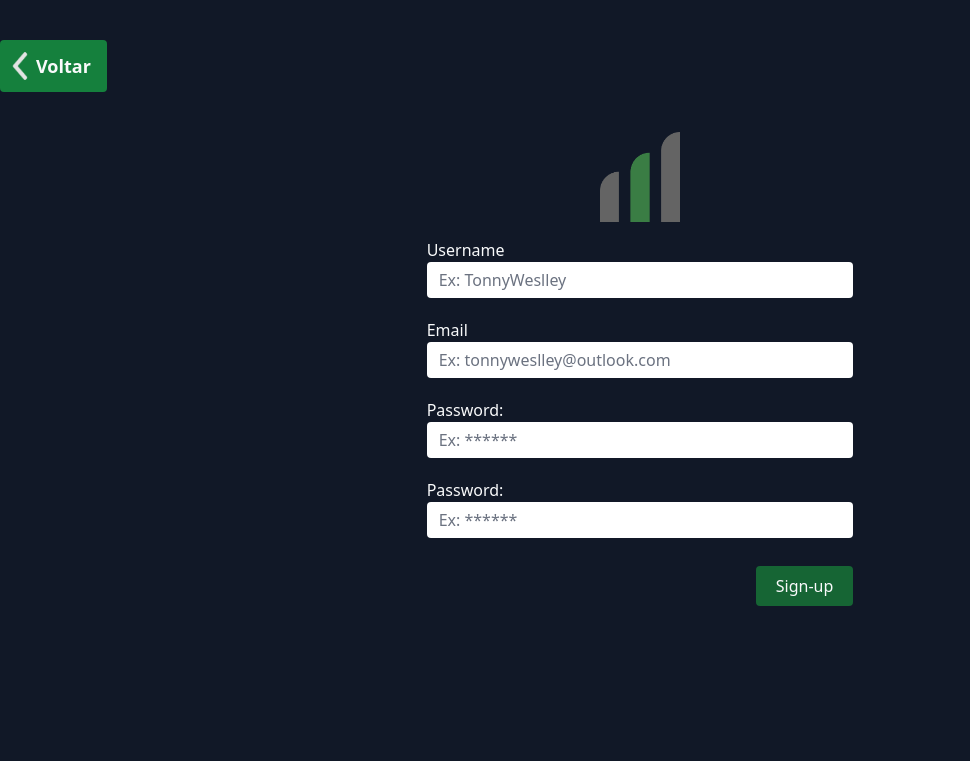
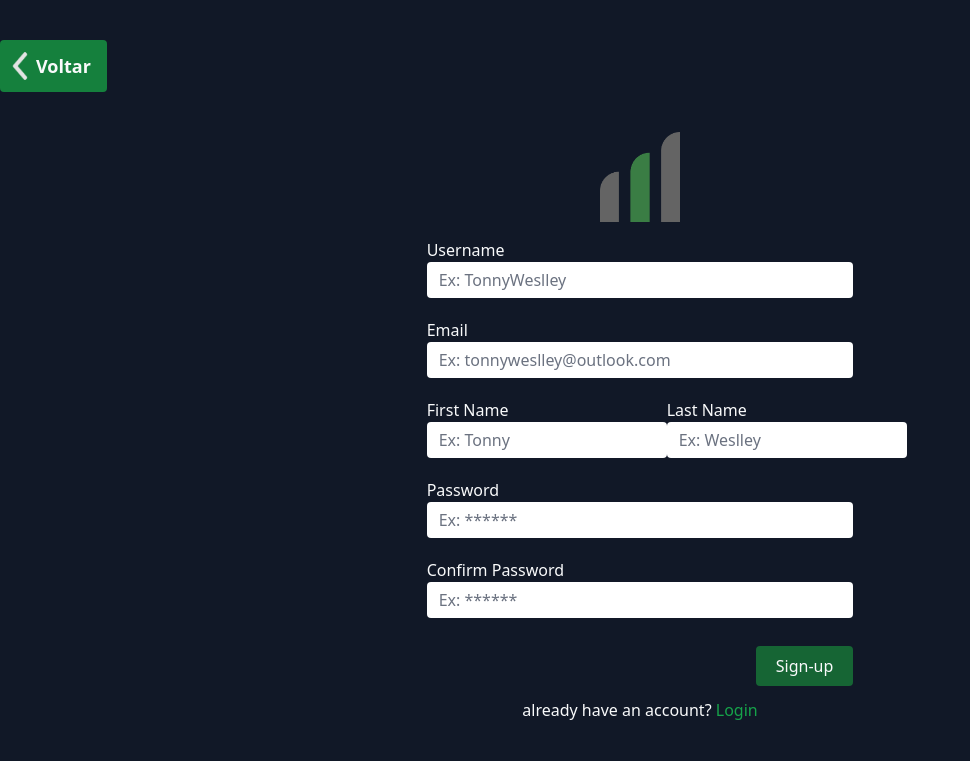
Before and after one commit to Tonny-Weslley/TADS-Fluxo_Cash, a Django app: page /register/ in a window 1280 px wide. Shown: the top 761 px of the page, without its empty margins (0-970 px from the left). Run offline with Django 4.2, Linux system fonts and the light colour scheme; some libraries are stand-ins or nearby versions.

Commit message:
tela de registro responssival

```diff
--- a/fluxo_cash/templates/public/register.html
+++ b/fluxo_cash/templates/public/register.html
@@ -2,11 +2,11 @@
 {% load static %}
 
 {% block content %}
-    <div class="container m-auto py-10">
+    <div class="container m-auto md:py-10">
 
         <a
         href="{% url 'index' %}"
-        class="rounded bg-green-700 text-gray-50 font-semibold pr-4 pl-2 py-3 flex align-center w-fit text-semibold md:text-lg">
+        class="rounded bg-green-700 text-gray-50 font-semibold pr-4 pl-2 py-3 flex align-center md:w-fit text-semibold md:text-lg justify-center">
             <img
             src="{% static 'images/icons/left_arrow.png' %}"
             alt="back link"
@@ -22,7 +22,7 @@
             class="w-20 mx-auto"
             >
 
-            <form action="{% url 'register' %}" method="POST" class="w-4/12 mx-auto mt-4">
+            <form action="{% url 'register' %}" method="POST" class="w-full px-10 md:px-0 lg:w-4/12 mx-auto mt-4">
                 {% csrf_token %}
 
                 <div class="flex flex-col">
@@ -52,9 +52,41 @@
                     >
                 </div>
 
+                <div class="flex justify-between mt-5 flex-col md:flex-row">
+
+                    <div class="flex flex-col">
+                        <label for="first-name"
+                        class="text-gray-50">First Name</label>
+                        <input
+                        type="text"
+                        id="first-name"
+                        name="first-name"
+                        placeholder="Ex: Tonny"
+                        class="rounded h-9 border-none w-full md:w-80 lg:w-60"
+                        required
+                        >
+
+                    </div>
+
+                    <div class="flex flex-col justify-end mt-5 md:mt-0">
+                        <label for="last-name"
+                        class="text-gray-50">Last Name</label>
+                        <input
+                        type="text"
+                        id="last-name"
+                        name="last-name"
+                        placeholder="Ex: Weslley"
+                        class="rounded h-9 border-none w-full md:w-80 lg:w-60"
+                        required
+                        >
+
+                    </div>
+                </div>
+
+
                 <div class="flex flex-col mt-5">
                     <label for="password"
-                    class="text-gray-50">Password:</label>
+                    class="text-gray-50">Password</label>
                     <input
                     type="password"
                     id="password"
@@ -67,7 +99,7 @@
 
                 <div class="flex flex-col mt-5">
                     <label for="password-confirm"
-                    class="text-gray-50">Password:</label>
+                    class="text-gray-50">Confirm Password</label>
                     <input
                     type="password"
                     id="password-confirm"
@@ -78,9 +110,10 @@
                     >
                 </div>
                 <div class="flex flex-row justify-end align-center mt-2">
-                    <button class="w-full lg:w-fit py-2 px-5 bg-green-800 mt-5 text-gray-50 rounded hover:bg-slate-500">Sign-up</button>
+                    <button class="w-full lg:w-fit py-2 px-5 bg-green-800 mt-5 text-gray-50 rounded hover:bg-green-600">Sign-up</button>
                 </div>
             </form>
+            <p class="text-gray-50 text-center mt-3">already have an account? <a href="{% url 'login' %}" class="text-green-600">Login</a></p>
 
         </div>
     </div>
--- a/theme/static/css/dist/styles.css
+++ b/theme/static/css/dist/styles.css
@@ -847,24 +834,24 @@ select {
   margin-right: 0.25rem;
 }
 
-.mt-20 {
-  margin-top: 5rem;
+.mt-10 {
+  margin-top: 2.5rem;
 }
 
-.mt-10 {
-  margin-top: 2.5rem;
+.mt-5 {
+  margin-top: 1.25rem;
 }
 
 .mt-2 {
   margin-top: 0.5rem;
 }
 
-.mt-5 {
-  margin-top: 1.25rem;
+.mb-1 {
+  margin-bottom: 0.25rem;
 }
 
-.ml-auto {
-  margin-left: auto;
+.mt-3 {
+  margin-top: 0.75rem;
 }
 
 .block {
@@ -1119,12 +1061,21 @@ select {
   padding-right: 1.25rem;
 }
 
+.px-10 {
+  padding-left: 2.5rem;
+  padding-right: 2.5rem;
+}
+
 .pr-4 {
   padding-right: 1rem;
 }
 
 .pl-2 {
   padding-left: 0.5rem;
+}
+
+.text-center {
+  text-align: center;
 }
 
 .font-serif {
@@ -1173,9 +1124,9 @@ select {
   color: rgb(156 163 175 / var(--tw-text-opacity));
 }
 
-.text-white {
+.text-green-600 {
   --tw-text-opacity: 1;
-  color: rgb(255 255 255 / var(--tw-text-opacity));
+  color: rgb(22 163 74 / var(--tw-text-opacity));
 }
 
 .filter {
@@ -1199,12 +1155,38 @@ select {
 }
 
 @media (min-width: 768px) {
+  .md\:mt-0 {
+    margin-top: 0px;
+  }
+
   .md\:h-12 {
     height: 3rem;
   }
 
   .md\:w-10 {
     width: 2.5rem;
+  }
+
+  .md\:w-fit {
+    width: -webkit-fit-content;
+    width: -moz-fit-content;
+    width: fit-content;
+  }
+
+  .md\:w-4\/12 {
+    width: 33.333333%;
+  }
+
+  .md\:w-80 {
+    width: 20rem;
+  }
+
+  .md\:w-full {
+    width: 100%;
+  }
+
+  .md\:flex-row {
+    flex-direction: row;
   }
 
   .md\:py-2 {
@@ -1215,6 +1197,16 @@ select {
   .md\:px-10 {
     padding-left: 2.5rem;
     padding-right: 2.5rem;
+  }
+
+  .md\:py-10 {
+    padding-top: 2.5rem;
+    padding-bottom: 2.5rem;
+  }
+
+  .md\:px-0 {
+    padding-left: 0px;
+    padding-right: 0px;
   }
 
   .md\:text-lg {
@@ -1232,22 +1224,30 @@ select {
     width: 3.5rem;
   }
 
-  .lg\:w-4\/12 {
-    width: 33.333333%;
-  }
-
   .lg\:w-fit {
     width: -webkit-fit-content;
     width: -moz-fit-content;
     width: fit-content;
   }
 
+  .lg\:w-4\/12 {
+    width: 33.333333%;
+  }
+
+  .lg\:w-64 {
+    width: 16rem;
+  }
+
+  .lg\:w-60 {
+    width: 15rem;
+  }
+
+  .lg\:px-0 {
+    padding-left: 0px;
+    padding-right: 0px;
+  }
+
   .lg\:pt-2 {
     padding-top: 0.5rem;
   }
-
-  .lg\:text-lg {
-    font-size: 1.125rem;
-    line-height: 1.75rem;
-  }
 }
```
Also changed, not shown: other parts of theme/static/css/dist/styles.css (+32 -85 lines).
